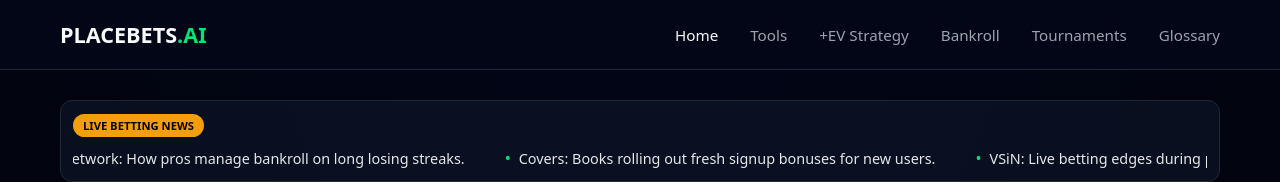
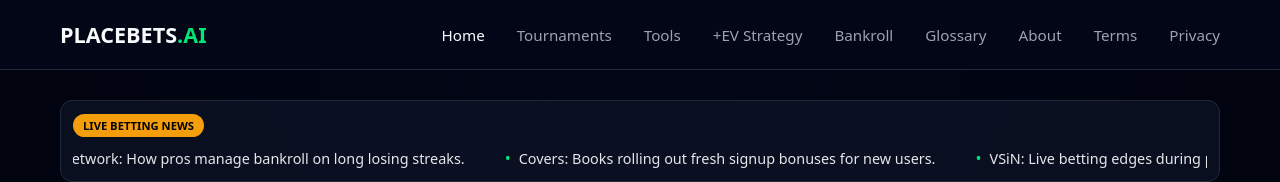
Before and after one commit to placebetsai/Placebetsai, a Next.js app: page / in a window 1280 px wide. Shown: the top 182 px of the page. Built offline with nearby package versions, Linux system fonts and the light colour scheme; no server answers.

Commit message:
Refactor Navbar component for clarity and functionality

```diff
--- a/components/Navbar.js
+++ b/components/Navbar.js
@@ -6,11 +6,14 @@ import { useState } from "react";
 
 const LINKS = [
   { href: "/", label: "Home" },
+  { href: "/tournaments", label: "Tournaments" },
   { href: "/calculators", label: "Tools" },
   { href: "/ev-betting", label: "+EV Strategy" },
   { href: "/bankroll", label: "Bankroll" },
-  { href: "/tournaments", label: "Tournaments" },
   { href: "/glossary", label: "Glossary" },
+  { href: "/about", label: "About" },
+  { href: "/terms", label: "Terms" },
+  { href: "/privacy", label: "Privacy" },
 ];
 
 export default function Navbar() {
@@ -33,32 +36,36 @@ export default function Navbar() {
             <Link
               key={link.href}
               href={link.href}
-              className={`nav-link ${pathname === link.href ? "active" : ""}`}
+              className={`nav-link ${
+                pathname === link.href ? "active" : ""
+              }`}
             >
               {link.label}
             </Link>
           ))}
         </div>
 
-        {/* HAMBURGER */}
+        {/* HAMBURGER BUTTON */}
         <button
           className={`hamburger ${isOpen ? "open" : ""}`}
-          onClick={() => setIsOpen(!isOpen)}
-          aria-label="Menu"
+          onClick={() => setIsOpen((prev) => !prev)}
+          aria-label="Toggle navigation menu"
         >
-          <span className="bar"></span>
-          <span className="bar"></span>
-          <span className="bar"></span>
+          <span className="bar" />
+          <span className="bar" />
+          <span className="bar" />
         </button>
       </div>
 
-      {/* MOBILE MENU */}
+      {/* MOBILE MENU OVERLAY */}
       <div className={`mobile-menu ${isOpen ? "open" : ""}`}>
         {LINKS.map((link) => (
           <Link
             key={link.href}
             href={link.href}
-            className={`mobile-link ${pathname === link.href ? "active" : ""}`}
+            className={`mobile-link ${
+              pathname === link.href ? "active" : ""
+            }`}
             onClick={closeMenu}
           >
             {link.label}
```
